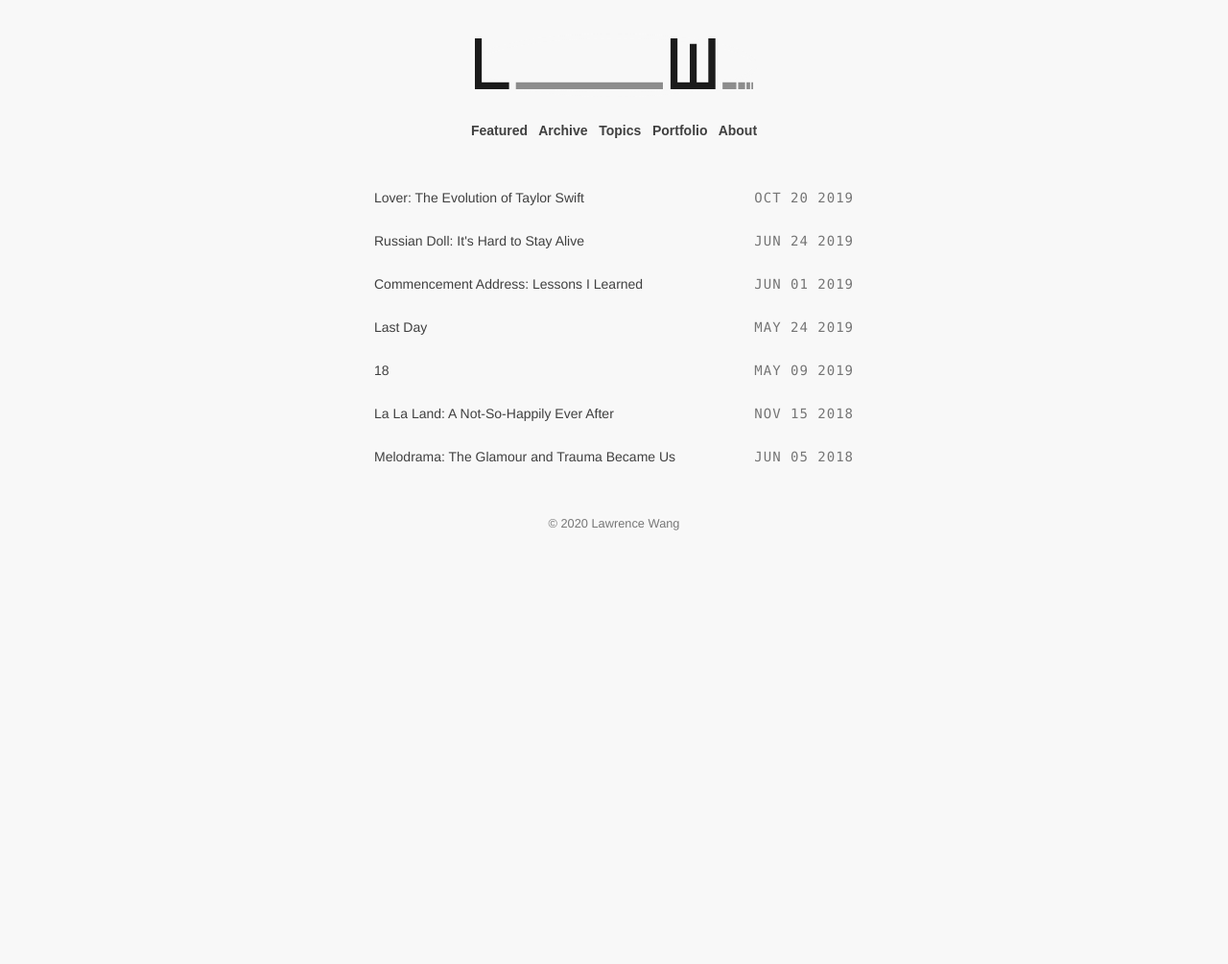
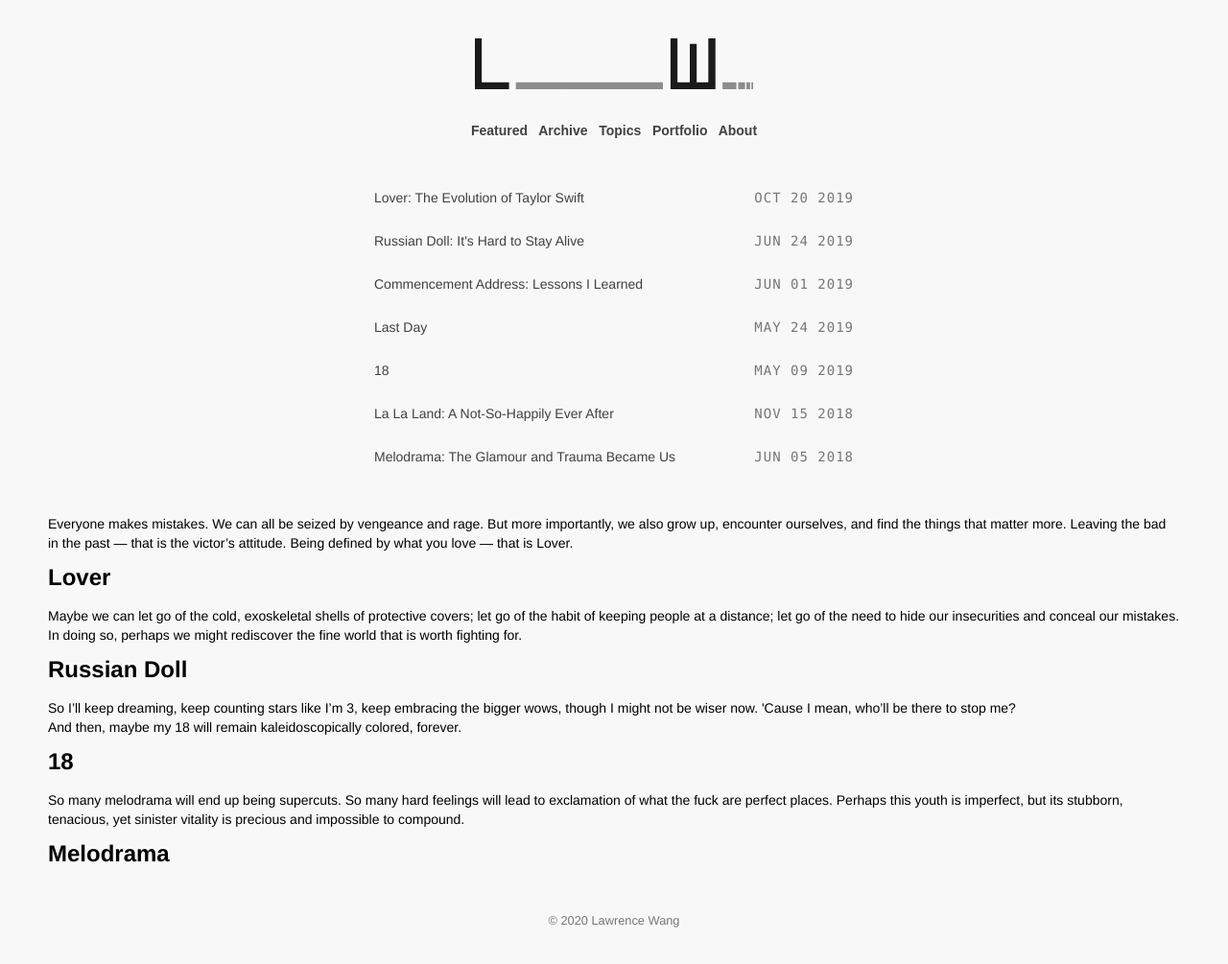
Before and after one commit to law-wang/blog-1.1, a Jekyll site: the page built from index.html, in a window 1280 px wide. Shown: the whole page at 96% size. Built offline with Jekyll 4.4.1, drawn with Linux system fonts in a browser that asks for light colours; some web fonts are replaced; before the commit the page ends 900 px from its top, so only the background shows below that.

Commit message:
changed home page

```diff
--- a/index.html
+++ b/index.html
@@ -19,3 +19,50 @@ permalink: /
        {% endfor %}
   </div>
 </section>
+
+<div id="blog">
+  <div class="containerblog">
+    <div class="threecolumns">
+      <div class="blogpost">
+        <quoteblock align="justify">
+          Everyone makes mistakes. We can all be seized by vengeance and rage. But more importantly, we also grow up, encounter ourselves, and find the things that matter more. Leaving the bad in the past — that is the victor’s attitude. Being defined by what you love — that is Lover.
+        </quoteblock>
+        <a target="_blank" href="https://blog.rencewang.com/lover" class="glowlink">
+        <h2 align="left">Lover</h2>
+        </a>
+      </div>
+    </div>
+    <div class="threecolumns">
+      <div class="blogpost">
+      <quoteblock align="justify">
+        Maybe we can let go of the cold, exoskeletal shells of protective covers; let go of the habit of keeping people at a distance; let go of the need to hide our insecurities and conceal our mistakes. In doing so, perhaps we might rediscover the fine world that is worth fighting for.
+      </quoteblock>
+      <a target="_blank" href="https://blog.rencewang.com/russian-doll" class="glowlink">
+      <h2 align="left">Russian Doll</h2>
+      </a>
+      </div>
+    </div>
+    <div class="threecolumns">
+      <div class="blogpost">
+        <quoteblock align="justify">
+          So I’ll keep dreaming, keep counting stars like I’m 3, keep embracing the bigger wows, though I might not be wiser now. 'Cause I mean, who’ll be there to stop me?
+          <br>
+          And then, maybe my 18 will remain kaleidoscopically colored, forever.
+        </quoteblock>
+        <a target="_blank" href="https://blog.rencewang.com/18" class="glowlink">
+        <h2 align="left">18</h2>
+        </a>
+      </div>
+    </div>
+    <div class="threecolumns">
+      <div class="blogpost">
+        <quoteblock align="justify">
+          So many melodrama will end up being supercuts. So many hard feelings will lead to exclamation of what the fuck are perfect places. Perhaps this youth is imperfect, but its stubborn, tenacious, yet sinister vitality is precious and impossible to compound.
+        </quoteblock>
+        <a target="_blank" href="https://blog.rencewang.com/melodrama" class="glowlink">
+        <h2 align="left">Melodrama</h2>
+        </a>
+      </div>
+    </div>
+  </div>
+</div>
```
Also changed, not shown: pages/topics.html (+31 -30 lines), README.md, 1 other file.
